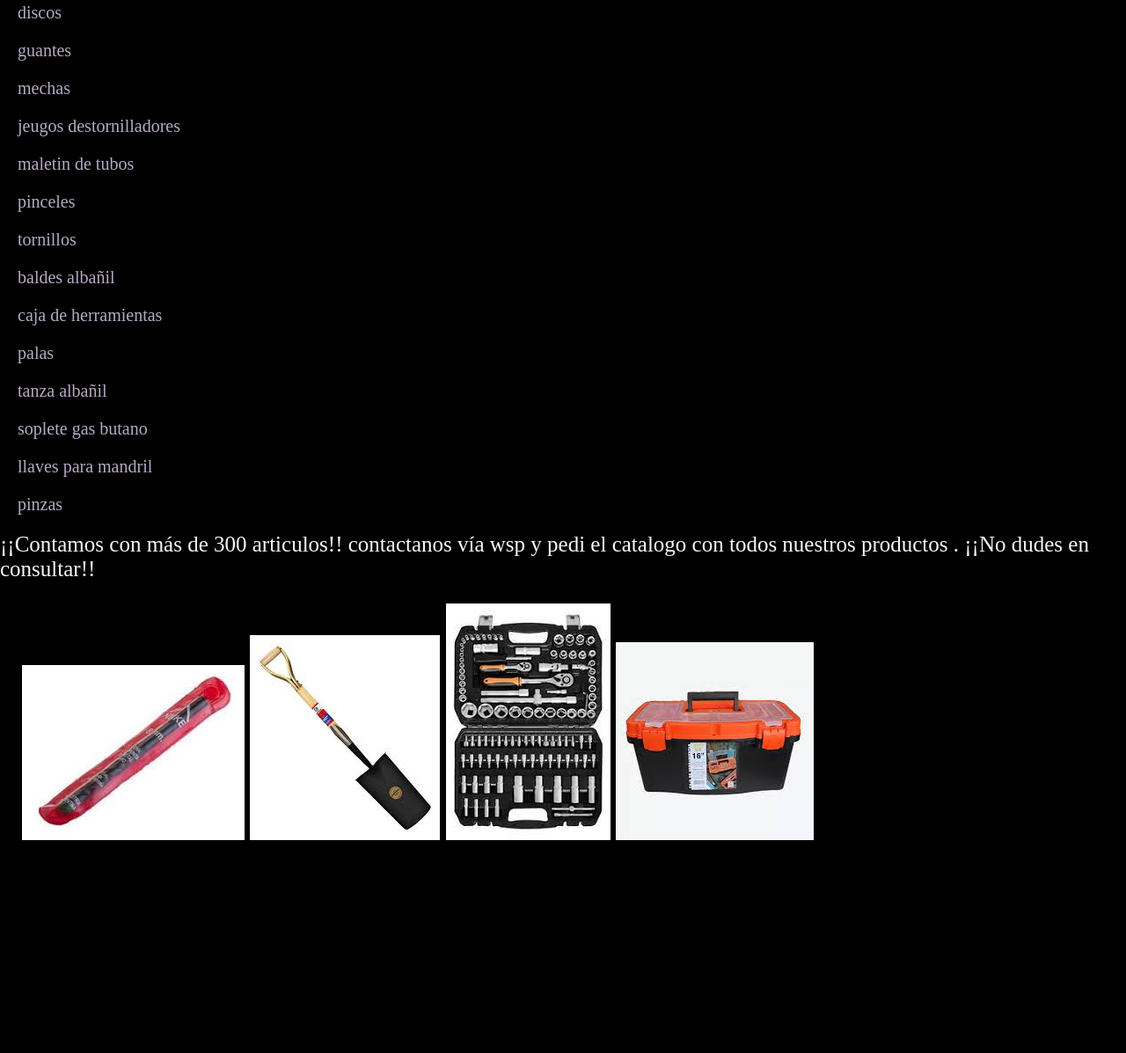
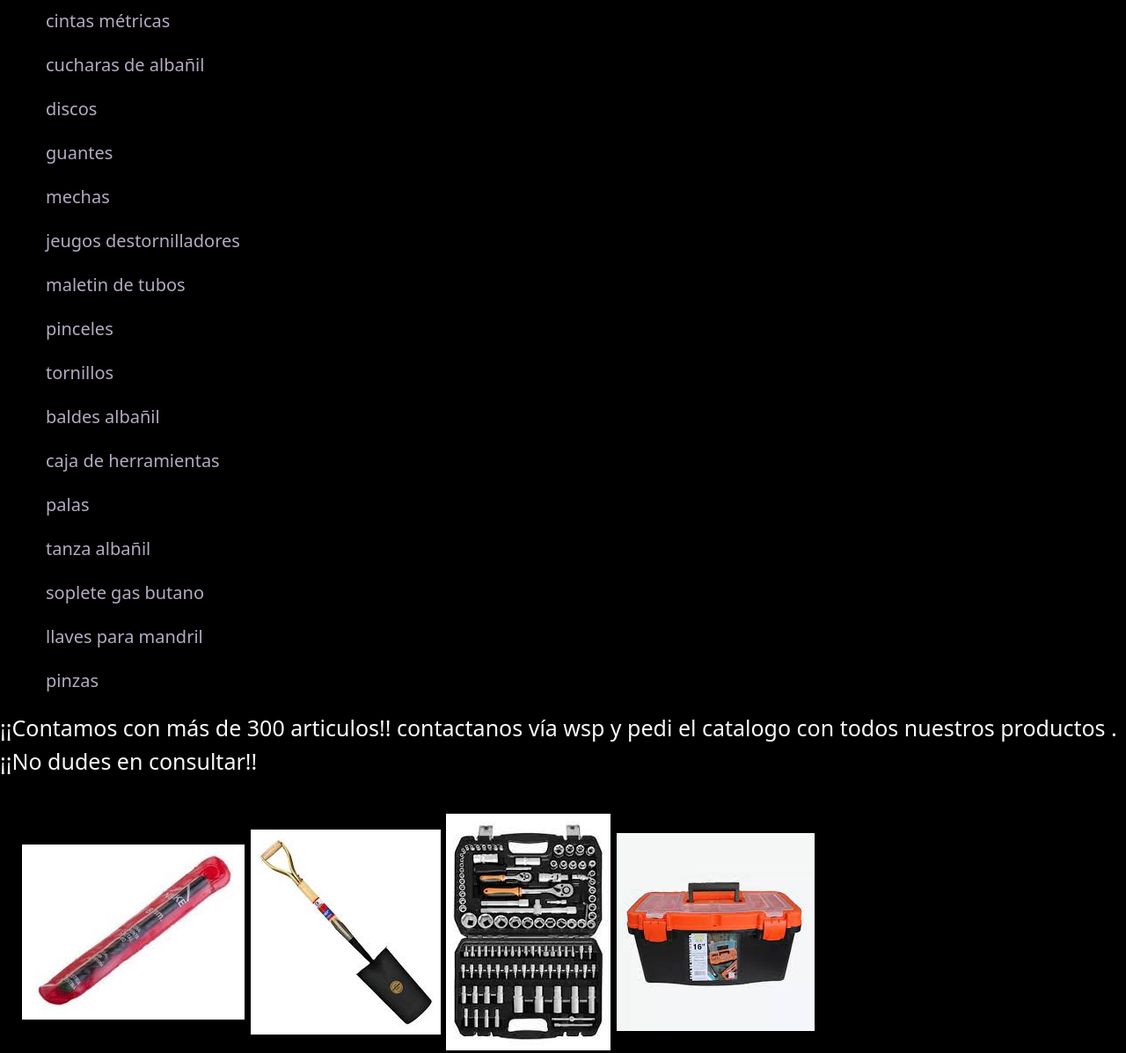
Before and after one commit to emanuelp22/pferreteria, a plain HTML site: page nuestrosproductos.html in a window 1280 px wide. Shown: the part 1153-2350 px from the top of the page at 88% size. Before the commit the page ends 2139 px from the top, so only its background shows below. Drawn offline with nearby package versions, Linux system fonts and the light colour scheme.

Commit message:
bootstrap

```diff
--- a/nuestrosproductos.html
+++ b/nuestrosproductos.html
@@ -5,7 +5,9 @@
     <meta http-equiv="X-UA-Compatible" content="IE=edge">
     <meta name="viewport" content="width=device-width, initial-scale=1.0">
     <title>nuestros productos</title>
-<link rel="stylesheet" href="./style.css">
+    <!-- CSS only -->
+<link href="https://cdn.jsdelivr.net/npm/bootstrap@5.2.2/dist/css/bootstrap.min.css" rel="stylesheet" integrity="sha384-Zenh87qX5JnK2Jl0vWa8Ck2rdkQ2Bzep5IDxbcnCeuOxjzrPF/et3URy9Bv1WTRi" crossorigin="anonymous">
+    <link rel="stylesheet" href="./style.css">
 
 
 </head>
@@ -82,6 +84,7 @@
 
 
 
-
+<!-- JavaScript Bundle with Popper -->
+<script src="https://cdn.jsdelivr.net/npm/bootstrap@5.2.2/dist/js/bootstrap.bundle.min.js" integrity="sha384-OERcA2EqjJCMA+/3y+gxIOqMEjwtxJY7qPCqsdltbNJuaOe923+mo//f6V8Qbsw3" crossorigin="anonymous"></script>
 </body>
 </html>
```
Also changed, not shown: pagos.html (+6 -0 lines), preguntasfrecuentes.html (+4 -1 lines).
